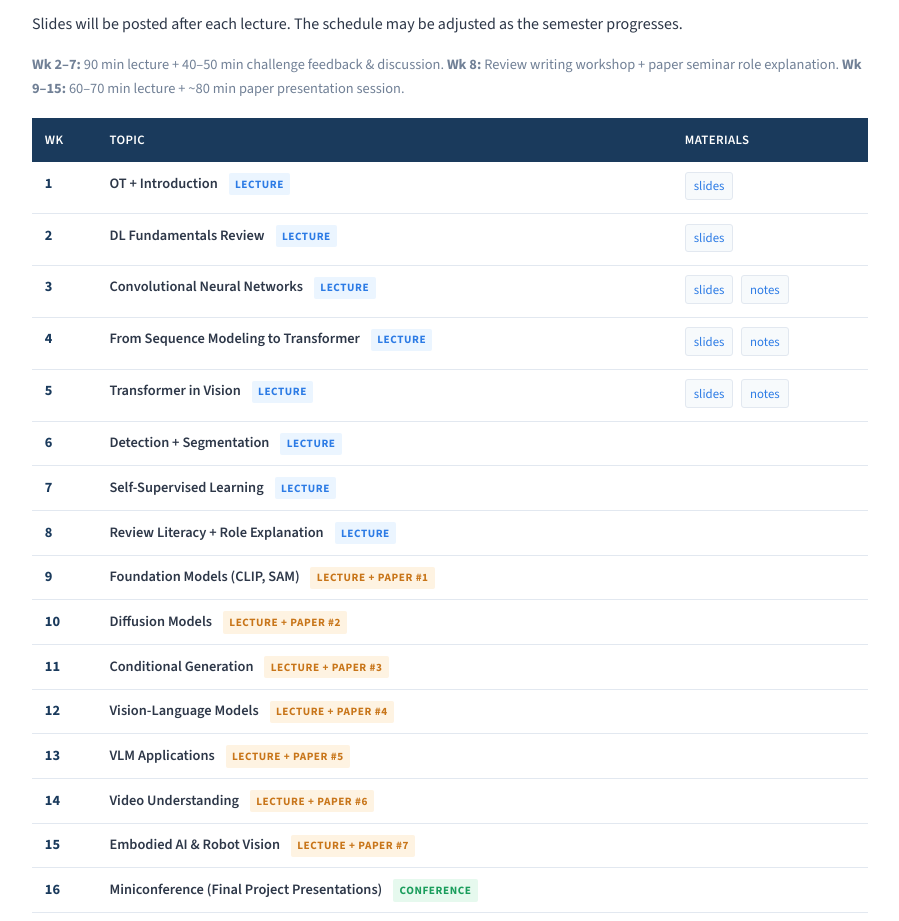
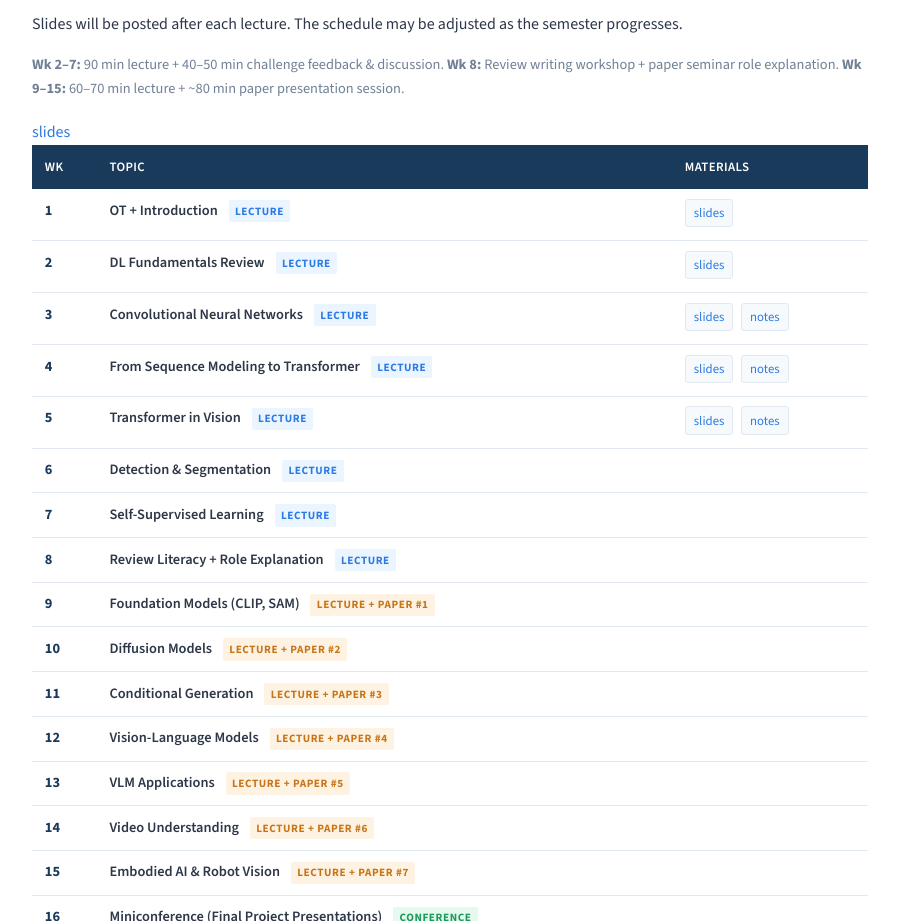
Before and after one commit to Levinna/dlip-2026, a plain HTML site: page index.html in a window 1280 px wide. Shown: the part 780-1701 px from the top of the page, without its empty margins (190-1089 px from the left). Drawn offline with nearby package versions, Linux system fonts and the light colour scheme.

```diff
--- a/index.html
+++ b/index.html
@@ -410,10 +410,11 @@
                 <tr>
                     <td class="week-num">6</td>
                     <td>
-                        <span class="topic">Detection + Segmentation</span>
+                        <span class="topic">Detection & Segmentation</span>
                         <span class="phase phase-lecture">Lecture</span>
                     </td>
                     <td class="materials"></td>
+					<a href="slides/DL_ImageProcessing_Week6.pdf">slides</a>
                 </tr>
                 <tr>
                     <td class="week-num">7</td>
```
Also changed, not shown: 1 other file.
